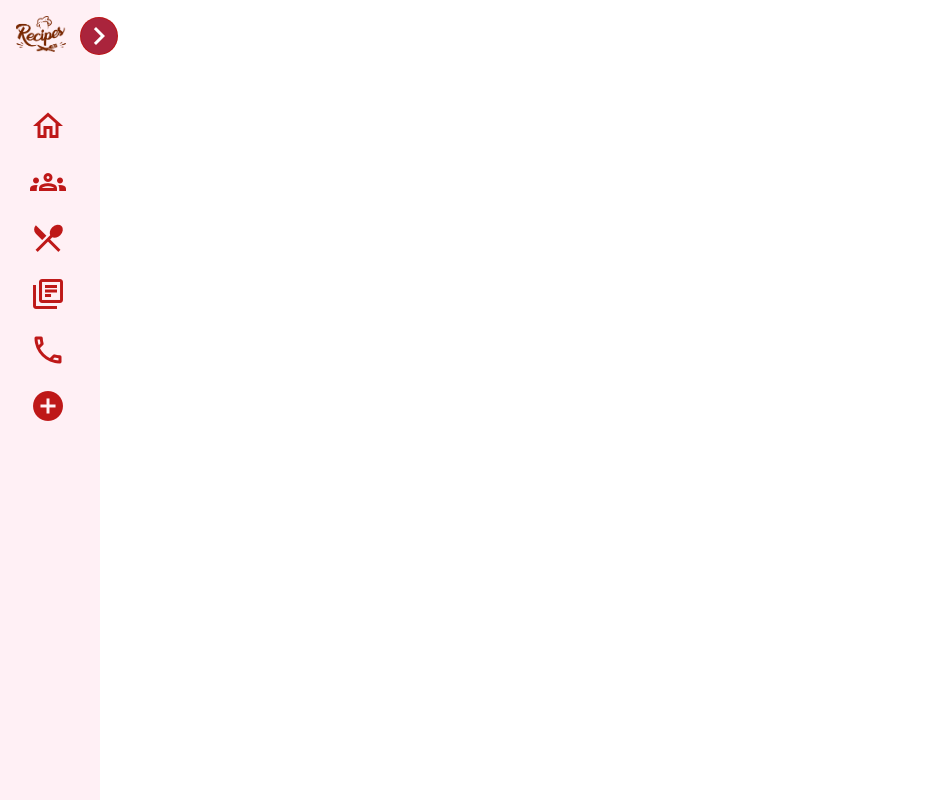
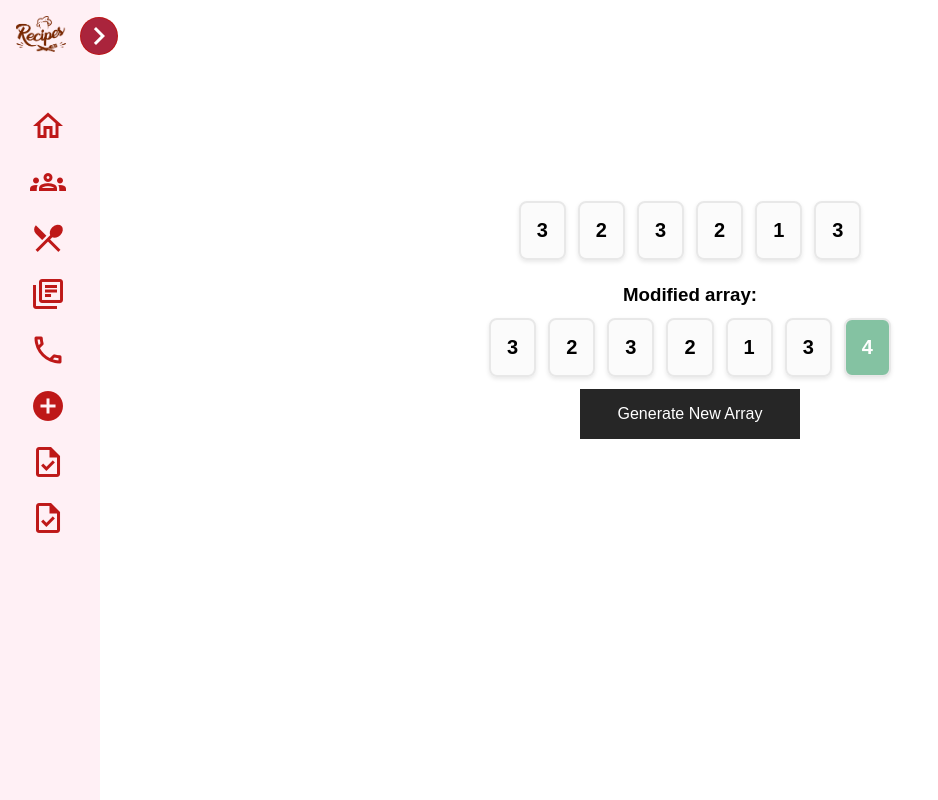
Before and after one commit to TamaraVu/recipe-book, an Angular app: page /task-one in a window 1280 px wide. Before the commit this address led to /. Shown: the whole page, without its empty margins (0-938 px from the left). Built offline with nearby package versions, Linux system fonts and the light colour scheme.

Commit message:
task one and two

```diff
--- a/src/app/app.module.ts
+++ b/src/app/app.module.ts
@@ -16,6 +16,8 @@ import { AboutUsComponent } from './about-us/about-us.component';
 import { ContactUsComponent } from './contact-us/contact-us.component';
 import { BlogComponent } from './blog/blog.component';
 import { SidemenuComponent } from './sidemenu/sidemenu.component';
+import { TaskOneComponent } from './tasks/task-one/task-one.component';
+import { TaskTwoComponent } from './tasks/task-two/task-two.component';
 
 @NgModule({
   declarations: [
@@ -28,6 +30,8 @@ import { SidemenuComponent } from './sidemenu/sidemenu.component';
     AboutUsComponent,
     ContactUsComponent,
     BlogComponent,
+    TaskOneComponent,
+    TaskTwoComponent,
   ],
   imports: [
     CommonModule,
--- a/src/app/sidemenu/sidemenu.component.ts
+++ b/src/app/sidemenu/sidemenu.component.ts
@@ -32,12 +32,22 @@ export class SidemenuComponent implements OnInit {
     {
       routerLink: 'contact',
       materialIcon: 'call',
-      label: 'Contact us',
+      label: 'Contact Us',
     },
     {
       routerLink: 'edit',
       materialIcon: 'add_circle',
       label: 'Add Recipe',
+    },
+    {
+      routerLink: 'task-one',
+      materialIcon: 'task',
+      label: 'Task One',
+    },
+    {
+      routerLink: 'task-two',
+      materialIcon: 'task',
+      label: 'Task Two',
     },
   ];
 
--- /dev/null
+++ b/src/app/tasks/task-one/task-one.component.html
@@ -0,0 +1,19 @@
+<div class="wrapper">
+  <div>
+    <span *ngFor="let item of values">
+      {{ item.value }}
+    </span>
+  </div>
+  <!-- <p>Most occurred value is: {{ mostOccurred }}</p> -->
+
+  <h3 class="m-t--12">Modified array:</h3>
+  <div>
+    <span
+      [ngClass]="{ added: i === modified.length - 1 }"
+      *ngFor="let item of modified; let i = index"
+    >
+      {{ item.value }}
+    </span>
+  </div>
+  <button class="submit-button" (click)="getNext()">Generate new array</button>
+</div>
--- /dev/null
+++ b/src/app/tasks/task-one/task-one.component.scss
@@ -0,0 +1,50 @@
+.wrapper {
+  flex-direction: column;
+  height: 80vh;
+  gap: 12px;
+  width: 100%;
+  display: flex;
+  justify-content: center;
+  align-items: center;
+
+  div {
+    display: flex;
+    gap: 12px;
+  }
+
+  span {
+    box-shadow: 0px 2px 4px rgb(232, 232, 232);
+    font-weight: 600;
+    font-size: 20px;
+    padding: 16px;
+    border-radius: 8px;
+    background-color: rgba(181, 178, 178, 0.053);
+    border: 2px solid rgb(232, 232, 232);
+  }
+  p {
+    font-size: 16px;
+    border: 1px solid rgb(223, 223, 223);
+    border-radius: 4px;
+    padding: 4px 8px;
+  }
+}
+.added {
+  background-color: #84c2a2 !important;
+  color: #fefefe;
+}
+
+.new-array-button {
+  margin-top: 16px;
+  cursor: pointer;
+  background: none;
+  border: none;
+}
+
+@media only screen and (max-width: 600px) {
+  .wrapper {
+    span {
+      font-size: 18px;
+      padding: 8px 12px;
+    }
+  }
+}
--- /dev/null
+++ b/src/app/tasks/task-one/task-one.component.ts
@@ -0,0 +1,65 @@
+import { Component, OnInit } from '@angular/core';
+
+class Random {
+  id: number;
+  value: number;
+}
+
+@Component({
+  selector: 'app-task-one',
+  templateUrl: './task-one.component.html',
+  styleUrls: ['./task-one.component.scss'],
+})
+export class TaskOneComponent implements OnInit {
+  values: Random[] = [];
+  modified: Random[] = [];
+  count = 0;
+  flag = false;
+  mostOccurred = -1;
+  constructor() {}
+
+  ngOnInit(): void {
+    this.getNext();
+  }
+
+  getNext() {
+    this.randomArray();
+    this.mostOccurred = this.mostOccurrances();
+    let i = this.mostOccurred;
+    while (!this.flag) {
+      i++;
+      if (!this.values.some((v) => v.value == i)) {
+        let newObj = {
+          id: this.values.length + 1,
+          value: i,
+        } as Random;
+        this.modified.push(newObj);
+        this.flag = true;
+      }
+    }
+  }
+
+  randomArray() {
+    this.mostOccurred = -1;
+    this.flag = false;
+    this.count = 0;
+    this.values = [];
+    for (let index = 1; index <= 6; index++) {
+      this.values.push({ id: index, value: Math.floor(Math.random() * 5) });
+    }
+    this.modified = [...this.values];
+  }
+
+  mostOccurrances() {
+    let value = -1;
+    let count = 0;
+    this.values.forEach((v) => {
+      const valueCount = this.values.filter((x) => x.value == v.value).length;
+      if (valueCount > count || (v.value > value && valueCount == count)) {
+        value = v.value;
+        count = valueCount;
+      }
+    });
+    return value;
+  }
+}
--- /dev/null
+++ b/src/app/tasks/task-two/task-two.component.html
@@ -0,0 +1,22 @@
+<div class="wrapper">
+  <div class="object">
+    <pre>{{ user | json }}</pre>
+  </div>
+
+  <div class="form">
+    <form [formGroup]="pathControl">
+      <input
+        class="form-control"
+        placeholder="address.street"
+        type="text"
+        formControlName="path"
+      />
+    </form>
+    <button (click)="lookup()" class="submit-button">Lookup</button>
+  </div>
+
+  <div *ngIf="lookupObject" class="result">
+    <span>Result:</span>
+    <pre>{{ lookupObject | json }}</pre>
+  </div>
+</div>
--- /dev/null
+++ b/src/app/tasks/task-two/task-two.component.scss
@@ -0,0 +1,40 @@
+.wrapper {
+  display: flex;
+  flex-direction: column;
+  justify-content: center;
+  align-items: center;
+  width: 300px;
+  margin: 48px auto;
+  padding: 24px;
+  font-size: 16px;
+}
+
+.form {
+  display: flex;
+  flex-direction: column;
+  align-items: center;
+}
+
+.form-control {
+  display: block;
+  width: 80%;
+  padding: 4px 8px;
+  font-size: var(--font-xs);
+  line-height: 1.5;
+  color: #495057;
+  background-color: #fff;
+  background-clip: padding-box;
+  border: 1px solid #ced4da;
+  border-radius: 0.25rem;
+  transition: border-color .15s ease-in-out,box-shadow .15s ease-in-out;
+  min-height: 50px;
+  margin: 24px auto;
+}
+
+input:focus{
+  outline: none;
+}
+
+.result {
+  padding-top: 24px;
+}
--- /dev/null
+++ b/src/app/tasks/task-two/task-two.component.ts
@@ -0,0 +1,61 @@
+import { Component, OnInit } from '@angular/core';
+import { FormControl, FormGroup } from '@angular/forms';
+
+interface User extends Record<string, any> {
+  firstName: string;
+  lastName: string;
+  age: number;
+  address: {
+    street: string;
+    number: number;
+    city: string;
+  };
+}
+
+@Component({
+  selector: 'app-task-two',
+  templateUrl: './task-two.component.html',
+  styleUrls: ['./task-two.component.scss'],
+})
+export class TaskTwoComponent implements OnInit {
+  user: User = {
+    firstName: 'John',
+    lastName: 'Doe',
+    age: 50,
+    address: {
+      street: 'Street',
+      number: 20,
+      city: 'New York',
+    },
+  };
+
+  lookupObject: {};
+
+  pathControl = new FormGroup({
+    path: new FormControl(null),
+  });
+
+  get path() {
+    return this.pathControl.get('path') as FormControl;
+  }
+
+  constructor() {}
+
+  ngOnInit(): void {}
+
+  lookup() {
+    let path = this.path?.value.split('.');
+    let object: User = this.user;
+
+    path.forEach((element: any) => {
+      console.log(object[element]);
+      if (object[element] == undefined) {
+        this.lookupObject = 'Bad path';
+        return;
+      } else {
+        object = object[element];
+        this.lookupObject = object;
+      }
+    });
+  }
+}
```
Also changed, not shown: src/app/app-routing.module.ts (+10 -0 lines), src/app/recipes/recipe-edit/recipe-edit.component.ts (+0 -7 lines), 2 other files (tests, documents, lock files or other folders).
